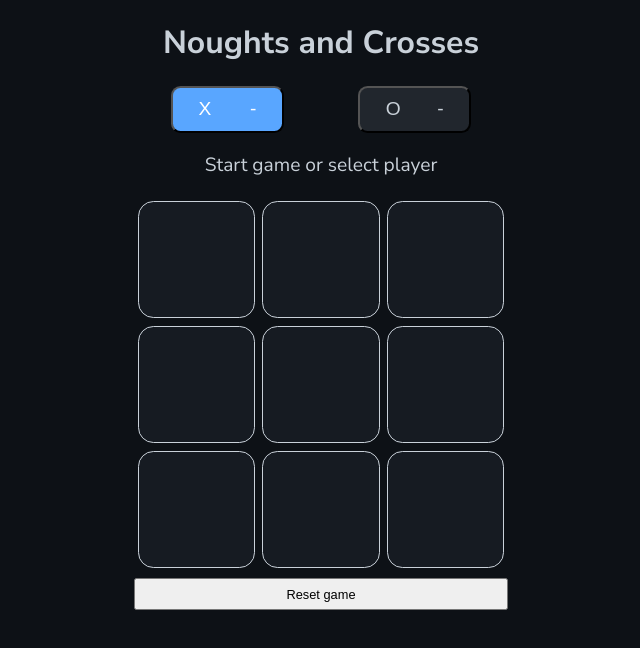
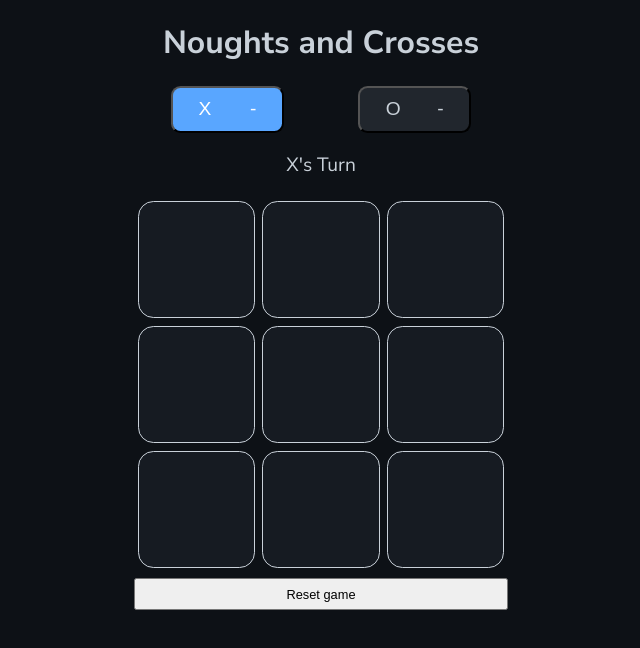
Before and after one commit to cheddachedda/noughts-and-crosses, a plain HTML site: page index.html in a window 1280 px wide. Shown: the whole page, without its empty margins (319-959 px from the left). Drawn offline with Linux system fonts and the light colour scheme.

```diff
--- a/index.html
+++ b/index.html
@@ -44,7 +44,7 @@
         </button>
       </div>
 
-      <div class="message">Start game or select player</div>
+      <div class="message">X's Turn</div>
 
       <div class="board">
         <div class="row">
```
